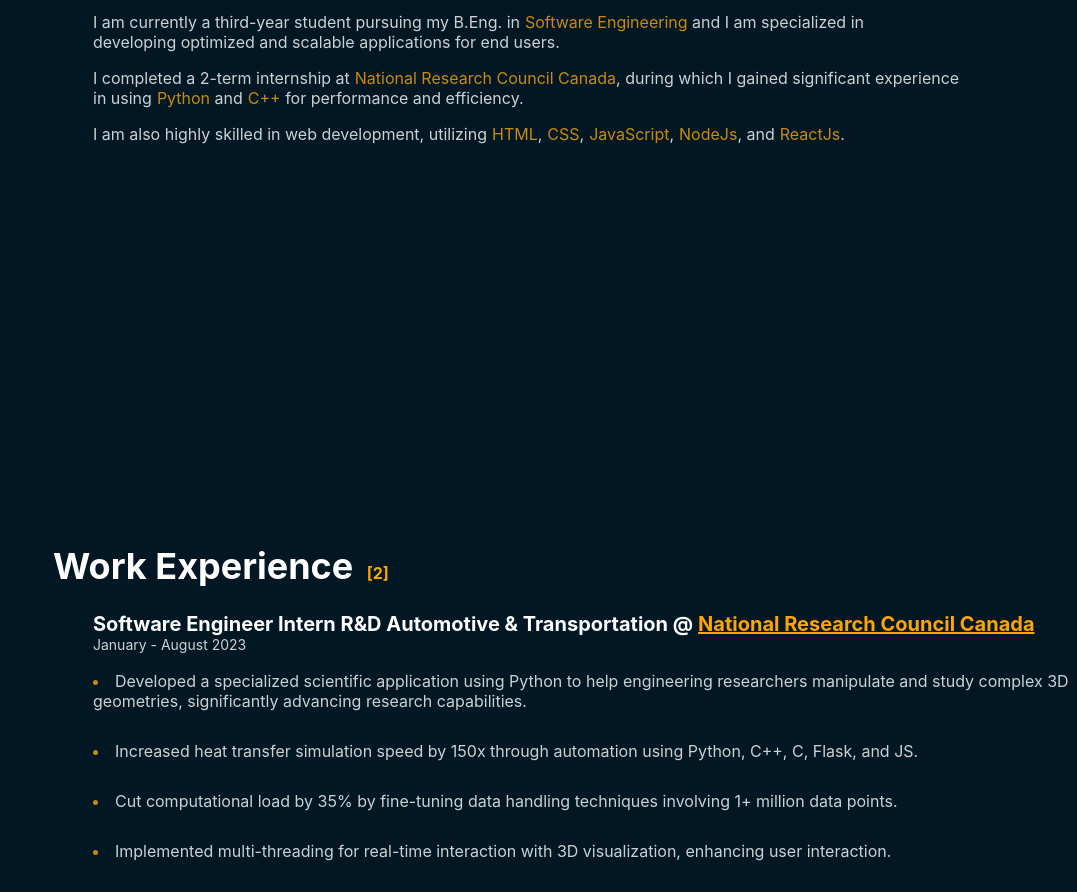
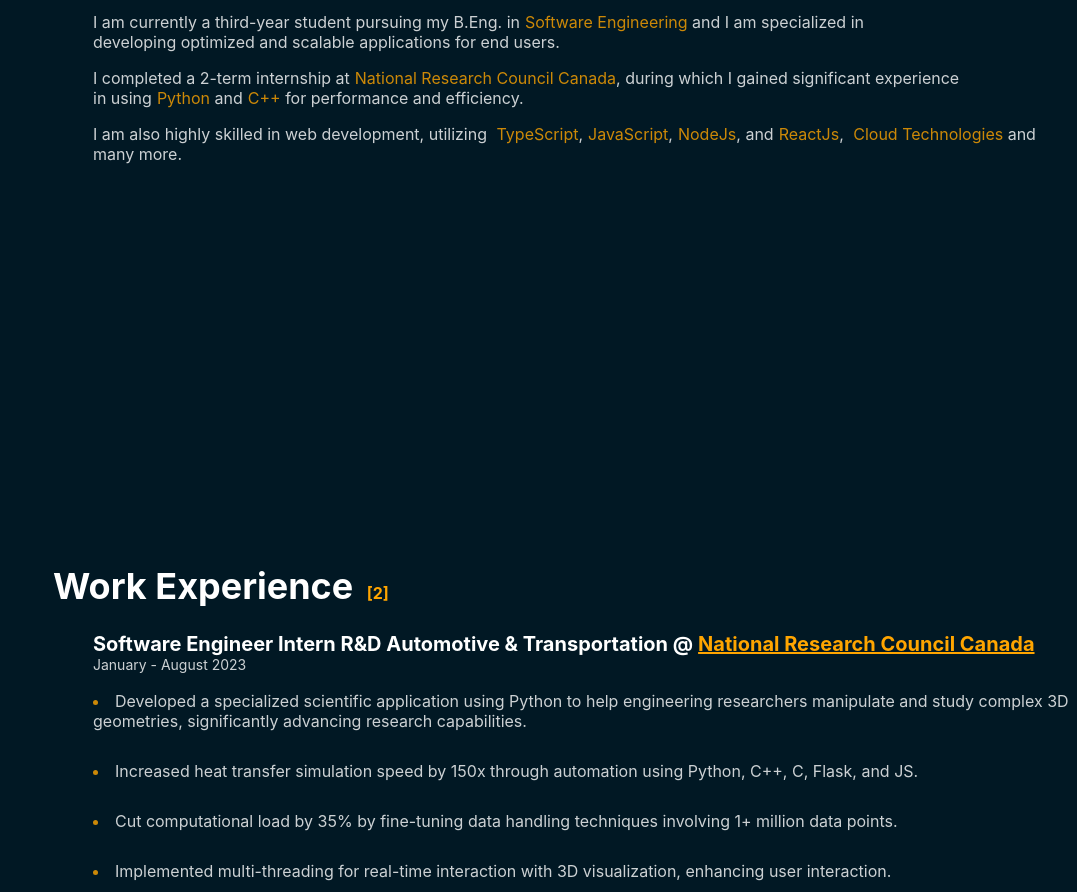
Before and after one commit to MustafaSameem/Personal_Website, a React (Create React App) app: page / in a window 1280 px wide. Shown: the part 960-1852 px from the top of the page, without its empty margins (203-1280 px from the left). Built offline with nearby package versions, Linux system fonts and the light colour scheme.

Commit message:
Update About.js

```diff
--- a/src/components/About.js
+++ b/src/components/About.js
@@ -13,7 +13,7 @@
           <br/>in using<span>Python</span> and<span>C++</span> for performance and efficiency.
         </p>
         <p>
-          I am also highly skilled in web development, utilizing<span>HTML</span>,<span>CSS</span>,<span>JavaScript</span>,<span>NodeJs</span>, and<span>ReactJs</span>.
+          I am also highly skilled in web development, utilizing <span>TypeScript</span>,<span>JavaScript</span>,<span>NodeJs</span>, and<span>ReactJs</span>, <span>Cloud Technologies</span> and many more.
         </p>
       </div>
     );
```
